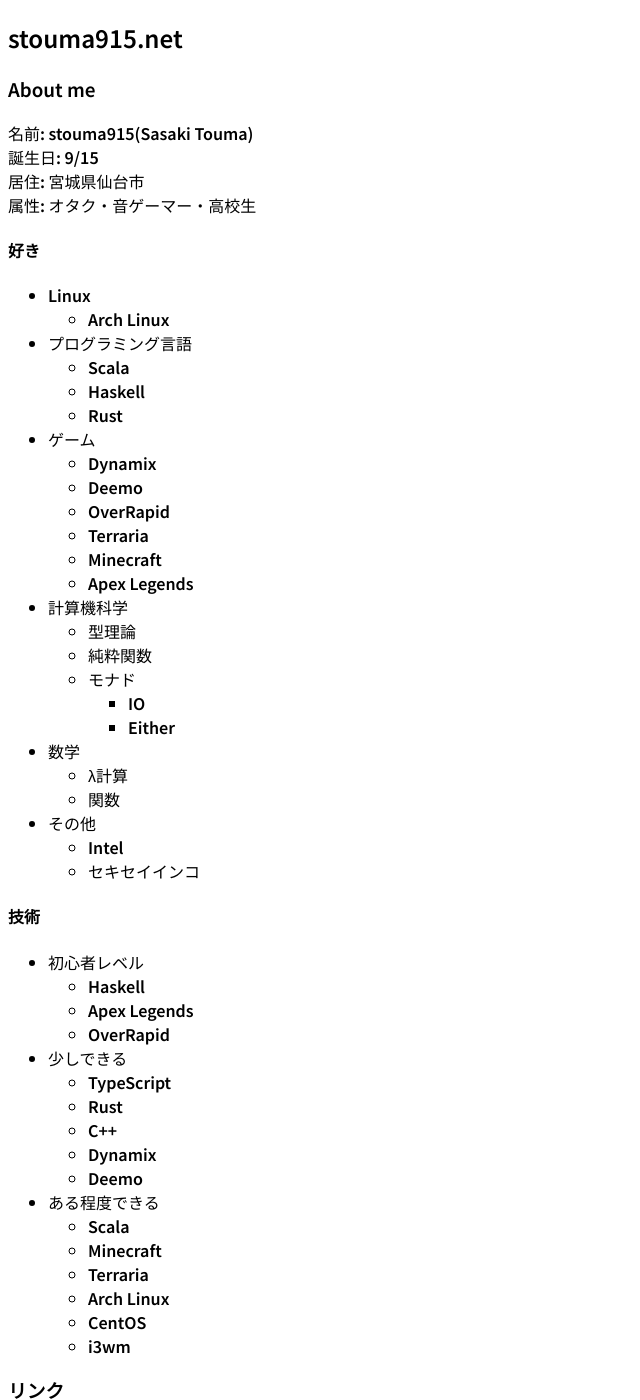
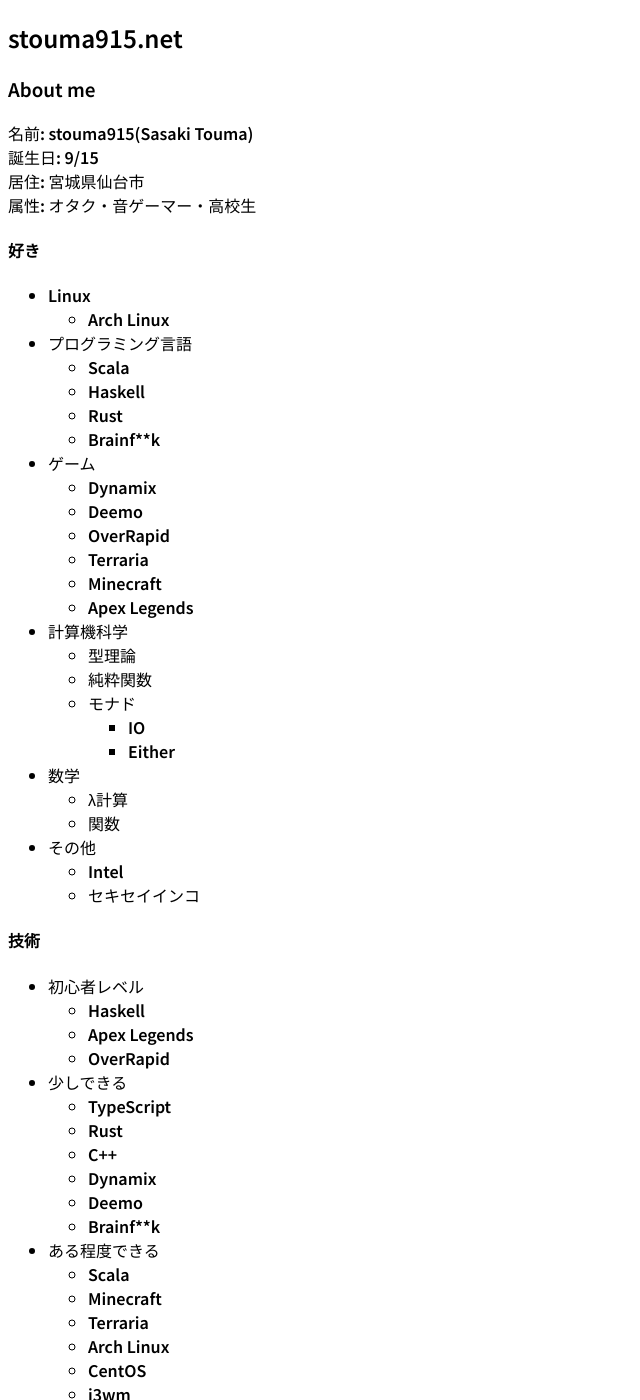
Before and after one commit to t-sasaki915/t-sasaki-net, a Jekyll site: the page built from docs/index.md, in a window 1280 px wide and 1400 px high. Shown: the whole window, without its empty margins (0-640 px from the left). Built offline with Jekyll 4.4.1, drawn with Linux system fonts in a browser that asks for light colours; Markdown is read by kramdown in place of the engine named in the settings.

Commit message:
Update index.md

```diff
--- a/docs/index.md
+++ b/docs/index.md
@@ -17,6 +17,7 @@
   - Scala
   - Haskell
   - Rust
+  - Brainf\*\*k
 - ゲーム
   - Dynamix
   - Deemo
@@ -48,6 +49,7 @@
   - C++
   - Dynamix
   - Deemo
+  - Brainf\*\*k
 - ある程度できる
   - Scala
   - Minecraft
```
